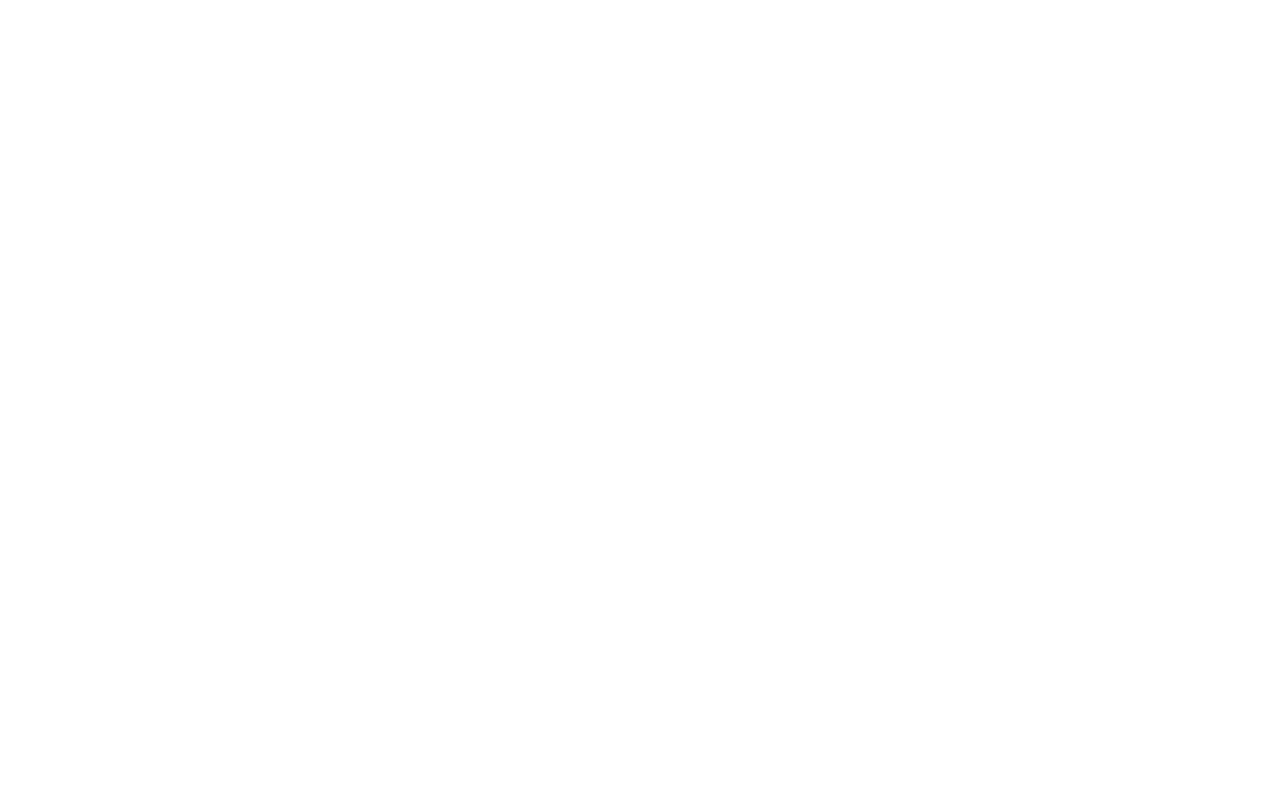
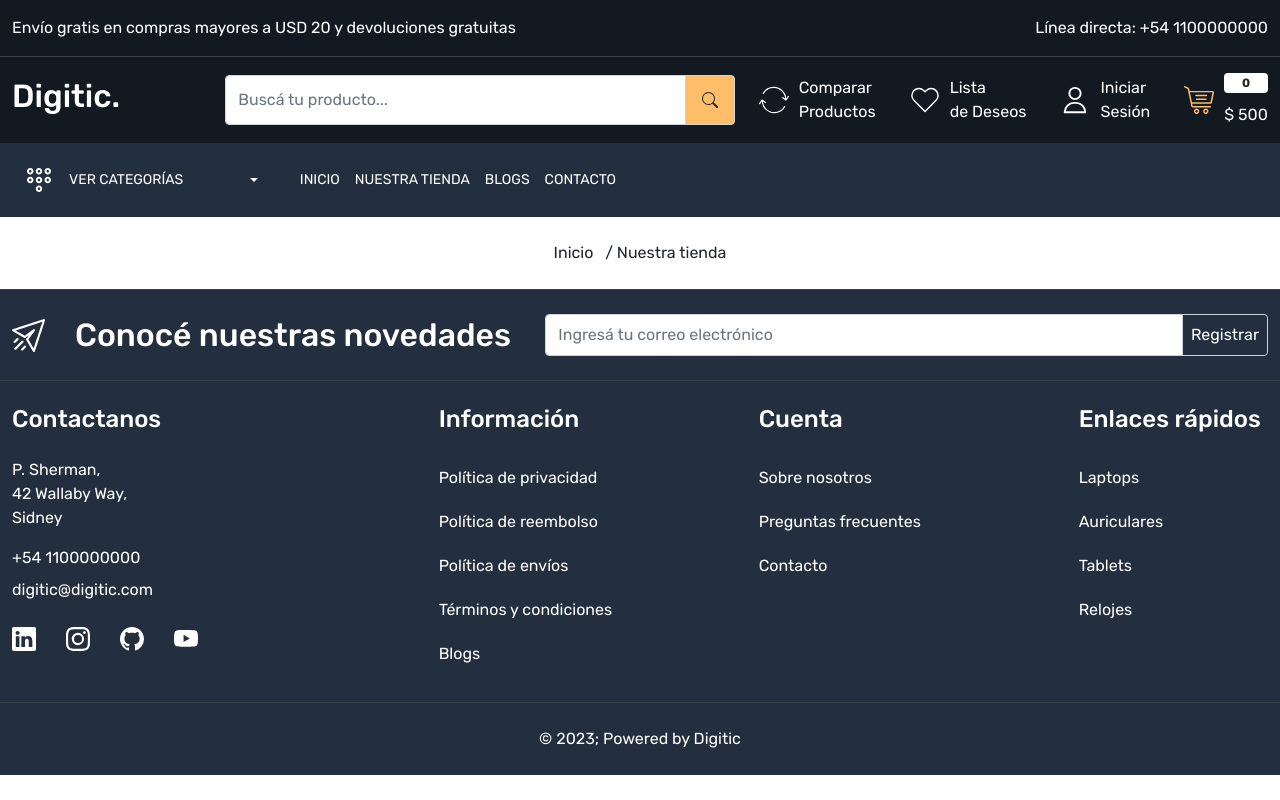
Before and after one commit to francolivelli/digistore, a React (Create React App) app in the folder client/: page /store in a window 1280 px wide. Before the commit this address had no page. Built offline with nearby package versions, Linux system fonts and the light colour scheme.

Commit message:
metadata & breadcrumb

```diff
--- a/client/package.json
+++ b/client/package.json
@@ -10,6 +10,7 @@
     "react": "^18.2.0",
     "react-dom": "^18.2.0",
     "react-fast-marquee": "^1.6.0",
+    "react-helmet": "^6.1.0",
     "react-icons": "^4.10.1",
     "react-rating-stars-component": "^2.2.0",
     "react-redux": "^8.1.1",
--- a/client/src/App.js
+++ b/client/src/App.js
@@ -5,6 +5,7 @@
 import Home from "./pages/Home";
 import About from "./pages/About";
 import Contact from "./pages/Contact";
+import OurStore from "./pages/OurStore";
 
 function App() {
   return (
@@ -15,6 +16,7 @@
             <Route index element={<Home />} />
             <Route path="about" element={<About />} />
             <Route path="contact" element={<Contact />} />
+            <Route path="store" element={<OurStore />} />
           </Route>
         </Routes>
       </BrowserRouter>
--- /dev/null
+++ b/client/src/components/BreadCrumb.js
@@ -0,0 +1,25 @@
+import React from "react";
+import { Link } from "react-router-dom";
+
+const BreadCrumb = (props) => {
+  const { title } = props;
+
+  return (
+    <div className="breadcrumb mb-0 py-4">
+      <div className="container-xxl">
+        <div className="row">
+          <div className="col-12">
+            <p className="text-center mb-0">
+              <Link to="/" className="text-dark">
+                Inicio &nbsp;
+              </Link>{" "}
+              / {title}
+            </p>
+          </div>
+        </div>
+      </div>
+    </div>
+  );
+};
+
+export default BreadCrumb;
--- a/client/src/components/Header.js
+++ b/client/src/components/Header.js
@@ -130,7 +130,7 @@
                 <div className="menu-links">
                   <div className="d-flex align-items-center gap-15">
                     <NavLink to="/">Inicio</NavLink>
-                    <NavLink to="/">Nuestra tienda</NavLink>
+                    <NavLink to="/store">Nuestra tienda</NavLink>
                     <NavLink to="/">Blogs</NavLink>
                     <NavLink to="/contact">Contacto</NavLink>
                   </div>
--- /dev/null
+++ b/client/src/components/Meta.js
@@ -0,0 +1,13 @@
+import { Helmet } from "react-helmet";
+import React from "react";
+
+const Meta = (props) => {
+  return (
+    <Helmet>
+        <meta charSet="utf-8" />
+        <title>{props.title}</title>
+      </Helmet>
+  );
+};
+
+export default Meta;
--- /dev/null
+++ b/client/src/pages/OurStore.js
@@ -0,0 +1,14 @@
+import React from "react";
+import BreadCrumb from "../components/BreadCrumb";
+import Meta from "../components/Meta";
+
+const OurStore = () => {
+  return (
+    <>
+      <Meta title={"Nuestra tienda"}/>
+      <BreadCrumb title="Nuestra tienda" />
+    </>
+  );
+};
+
+export default OurStore;
```
Also changed, not shown: 1 other file (tests, documents, lock files or other folders).
